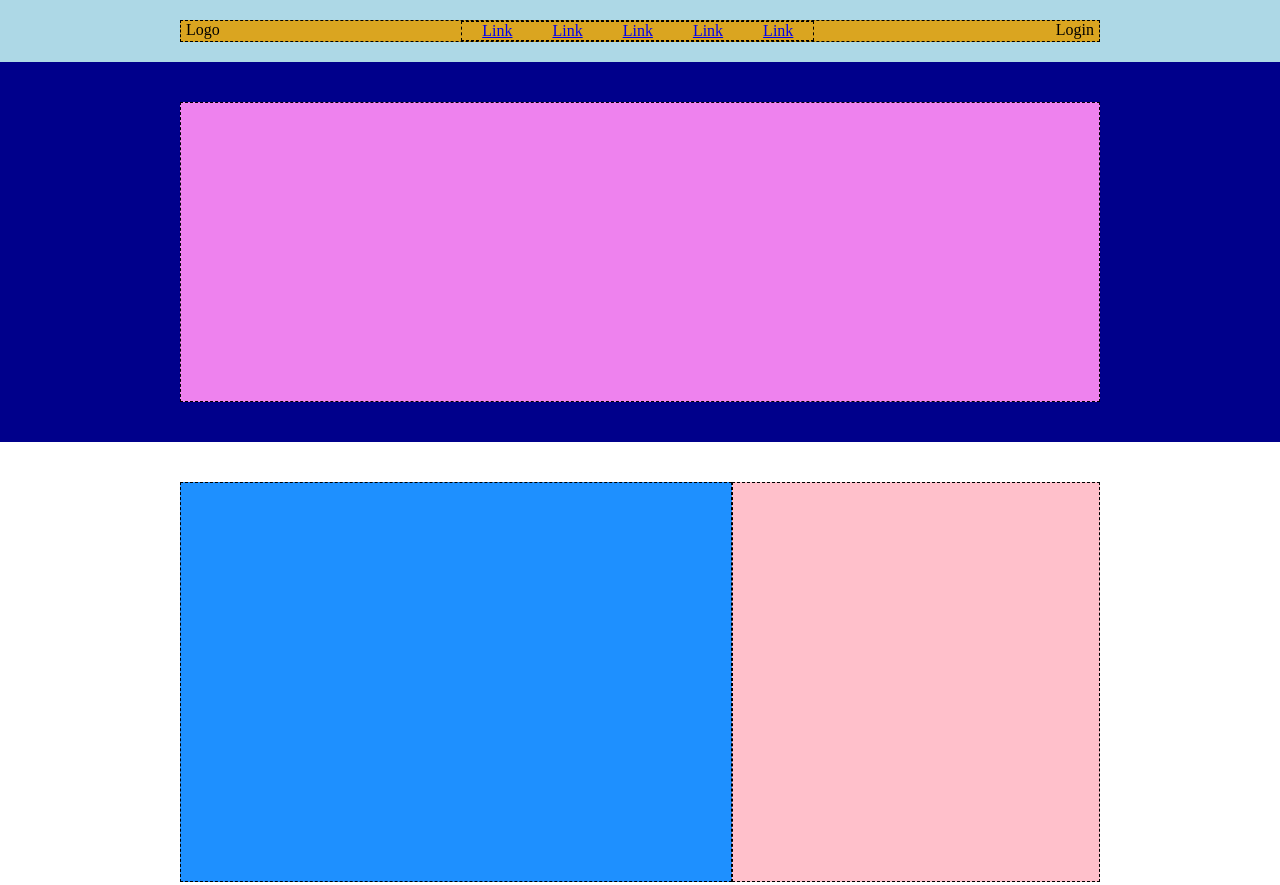
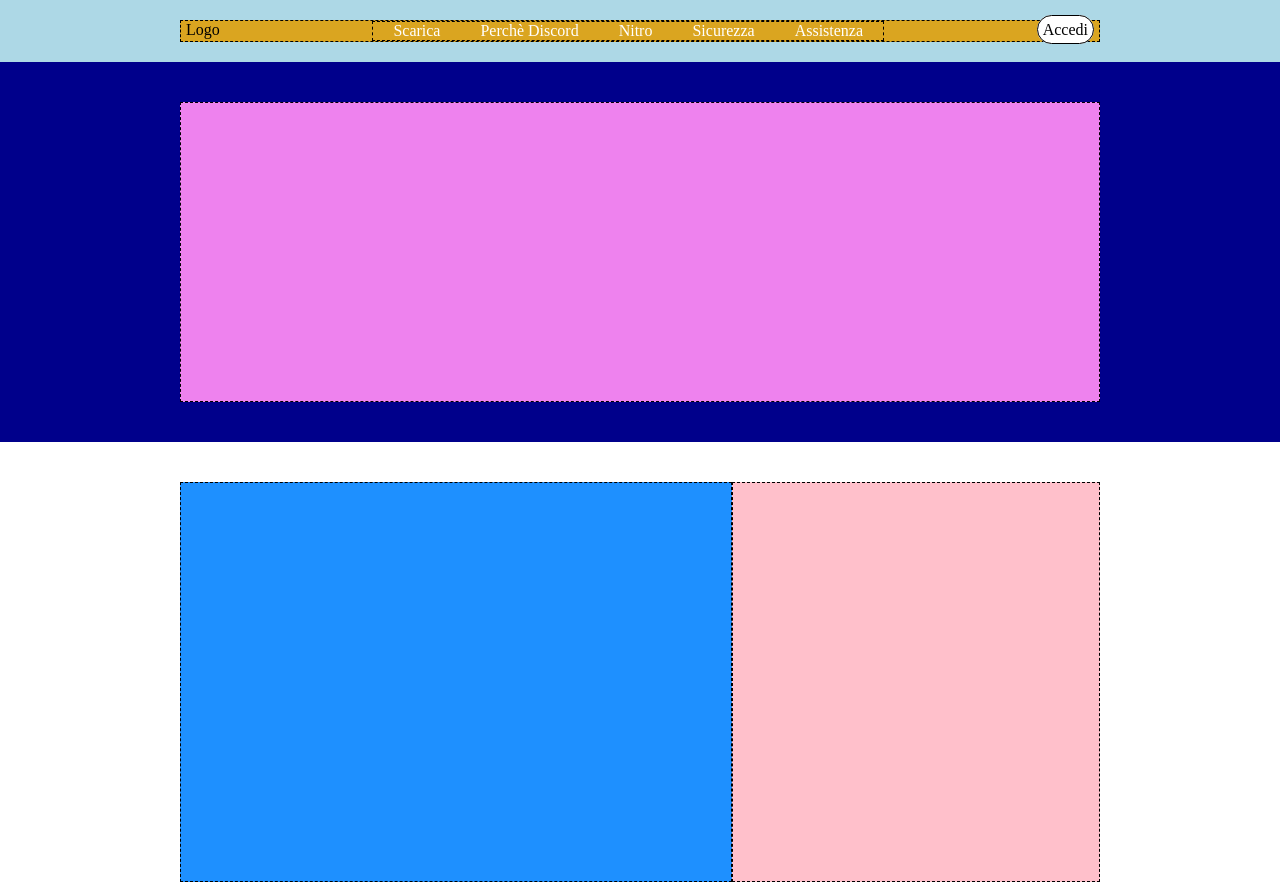
Before and after one commit to MicheleAbategiovanni/htmlcss-struttura-discord, a plain HTML site: page index.html in a window 1280 px wide. Shown: the top 885 px of the page. Drawn offline with Linux system fonts and the light colour scheme.

Commit message:
rename content in navbar

```diff
--- a/css/style.css
+++ b/css/style.css
@@ -81,6 +81,20 @@ footer .footer div:last-child{
     border: 1px dashed black;
 }
 
+.navbar ul li a{
+    text-decoration: none;
+    color: white;
+}
+
+.bottom-login a{
+    text-decoration: none;
+    color: black;
+    border: 1px solid;
+    border-radius: 20px;
+    background-color: white;
+    padding: 5px;
+}
+
 .footer-nav div{
     background-color: skyblue;
     flex-basis: 20%;
--- a/index.html
+++ b/index.html
@@ -1,5 +1,6 @@
 <!DOCTYPE html>
 <html lang="it">
+
 <head>
     <meta charset="UTF-8">
     <meta http-equiv="X-UA-Compatible" content="IE=edge">
@@ -7,6 +8,7 @@
     <title>Discord</title>
     <link rel="stylesheet" href="css/style.css">
 </head>
+
 <body>
 
     <header>
@@ -16,14 +18,17 @@
                 <div>Logo</div>
                 <div>
                     <ul>
-                        <li> <a href="#">Link</a> </li>
-                        <li> <a href="#">Link</a> </li>
-                        <li> <a href="#">Link</a> </li>
-                        <li> <a href="#">Link</a> </li>
-                        <li> <a href="#">Link</a> </li>
+                        <li> <a href="#">Scarica</a> </li>
+                        <li> <a href="#">Perchè Discord</a> </li>
+                        <li> <a href="#">Nitro</a> </li>
+                        <li> <a href="#">Sicurezza</a> </li>
+                        <li> <a href="#">Assistenza</a> </li>
                     </ul>
                 </div>
-                <div>Login</div>
+
+                <div class="bottom-login">
+                    <a href="#">Accedi</a>
+                </div>
             </nav>
         </div>
 
@@ -38,22 +43,34 @@
     <main>
         <section>
             <div class="container-section">
-                <div> <!-- ATTENZIONE ALTEZZA ASSEGNATA PER MANCANZA CONTENUTO --> </div>
-                <div> <!-- ATTENZIONE ALTEZZA ASSEGNATA PER MANCANZA CONTENUTO --> </div>
+                <div>
+                    <!-- ATTENZIONE ALTEZZA ASSEGNATA PER MANCANZA CONTENUTO -->
+                </div>
+                <div>
+                    <!-- ATTENZIONE ALTEZZA ASSEGNATA PER MANCANZA CONTENUTO -->
+                </div>
             </div>
         </section>
 
         <section>
             <div class="container-section">
-                <div> <!-- ATTENZIONE ALTEZZA ASSEGNATA PER MANCANZA CONTENUTO --> </div>
-                <div> <!-- ATTENZIONE ALTEZZA ASSEGNATA PER MANCANZA CONTENUTO --> </div>
+                <div>
+                    <!-- ATTENZIONE ALTEZZA ASSEGNATA PER MANCANZA CONTENUTO -->
+                </div>
+                <div>
+                    <!-- ATTENZIONE ALTEZZA ASSEGNATA PER MANCANZA CONTENUTO -->
+                </div>
             </div>
         </section>
 
         <section>
             <div class="container-section">
-                <div> <!-- ATTENZIONE ALTEZZA ASSEGNATA PER MANCANZA CONTENUTO --> </div>
-                <div> <!-- ATTENZIONE ALTEZZA ASSEGNATA PER MANCANZA CONTENUTO --> </div>
+                <div>
+                    <!-- ATTENZIONE ALTEZZA ASSEGNATA PER MANCANZA CONTENUTO -->
+                </div>
+                <div>
+                    <!-- ATTENZIONE ALTEZZA ASSEGNATA PER MANCANZA CONTENUTO -->
+                </div>
             </div>
         </section>
 
@@ -79,6 +96,6 @@
             <div>Bottone</div>
         </div>
     </footer>
+</body>
 
-</body>
 </html>
```
